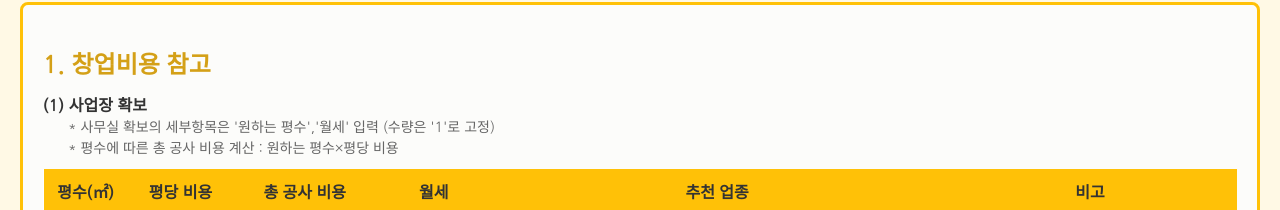
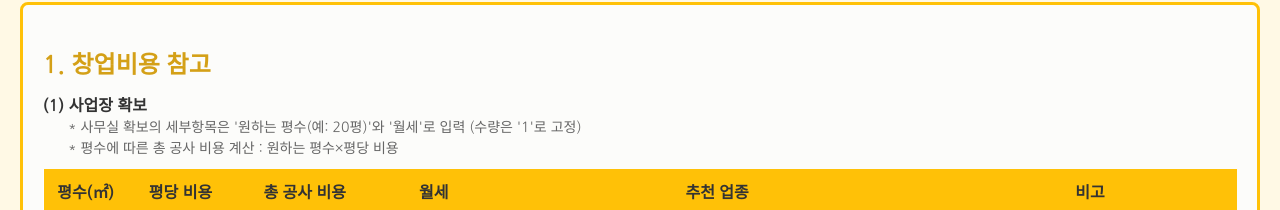
Before and after one commit to dayunD/budget_plan, a plain HTML site: page index.html in a window 1280 px wide. Shown: the part 141-351 px from the top of the page. Drawn offline with nearby package versions, Linux system fonts and the light colour scheme.

Commit message:
Update index.html

```diff
--- a/index.html
+++ b/index.html
@@ -209,7 +209,7 @@
     <div class="form-container">
         <h2>1. 창업비용 참고</h2>
         <p> (1) 사업장 확보 <br>
-             <span>* 사무실 확보의 세부항목은 '원하는 평수','월세' 입력 (수량은 '1'로 고정)</span><br>
+             <span>* 사무실 확보의 세부항목은 '원하는 평수(예: 20평)'와 '월세'로 입력 (수량은 '1'로 고정)</span><br>
              <span>* 평수에 따른 총 공사 비용 계산 : 원하는 평수×평당 비용</span>
         </p>
         <table>
```
